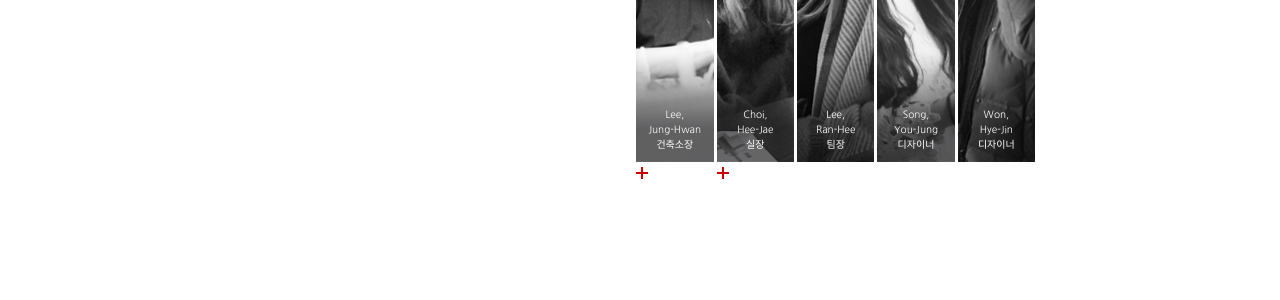
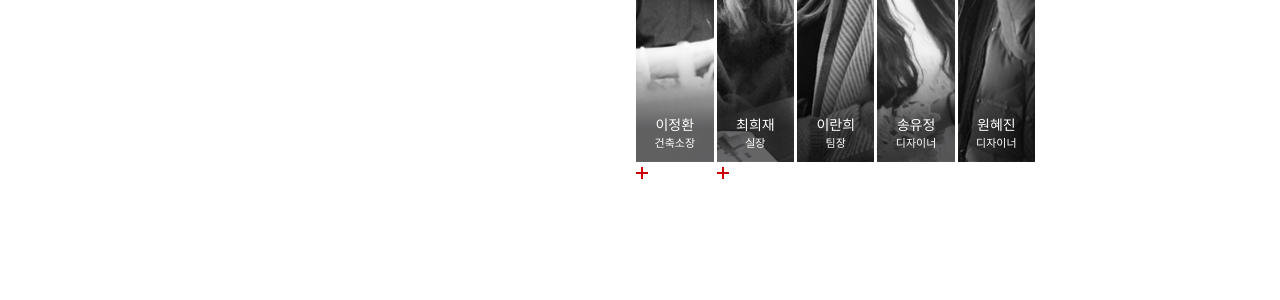
Before and after one commit to space4for/space4for.github.io, a Jekyll site: the page built from people.html, in a window 1280 px wide. Shown: the part 437-737 px from the top of the page. Built offline with Jekyll 4.4.1, drawn with Linux system fonts in a browser that asks for light colours; nearby versions of some CDN libraries.

Commit message:
people, about, project

```diff
--- a/_config.yml
+++ b/_config.yml
@@ -10,8 +10,7 @@ title: Make Better Space 4 All
 short_title: SPACE4
 email: space4@space4.co.kr
 description: > # this means to ignore newlines until "baseurl:"
-  SPACE4는 우리 모두가 보다 좋은 공간을 누릴 수 있기를 꿈꾸는 공간디자인 전문 스튜디오 입니다.
-  "모두가 꿈꾸는 공간의 가치, SPACE4가 실현합니다."
+  스페이스4는 우리의 더 나은 삶을 디자인하는 공간 설계 스튜디오입니다.
 baseurl: "" # the subpath of your site, e.g. /blog
 url: "" # the base hostname & protocol for your site
 facebook_username: SPACE4-275414592487427
--- a/_sass/_layout.scss
+++ b/_sass/_layout.scss
@@ -431,9 +431,13 @@ body.nav-open .site-nav .menu-icon span:after { top: -1px; -webkit-transform: ro
 		bottom:10px;
 		width:100%;
 		color: white;
-		font-size:10px;
+		font-size:14px;
 		vertical-align: bottom;
 		z-index:10;
+	}
+
+	.people_title {
+		font-size: 11px;
 	}
 }
 
@@ -476,7 +480,7 @@ body.nav-open .site-nav .menu-icon span:after { top: -1px; -webkit-transform: ro
 	float:left;
 	font-size:0.9em;
 	width: calc(100% - 355px);
-	height:590px;
+	//height:590px;
 
 	table, tr, td {
 		padding:0;
@@ -556,7 +560,7 @@ body.nav-open .site-nav .menu-icon span:after { top: -1px; -webkit-transform: ro
 		display: block;
 		float: none;
 		width: 100%;
-		height:50vh;
+		//height:50vh;
 
 		table {
 			width: 100%;
--- a/about.html
+++ b/about.html
@@ -36,7 +36,7 @@ layout : base
 				<img src='{{ "/assets/images/about.png" | prepend: site.baseurl | prepend: site.url }}'></img>
 				<br><br>
 				<div>
-				스페이스4는 모두의 더 좋은 삶을 위해 공간을 디자인하는 설계 전문 스튜디오입니다.
+				{{ site.description }}
 				</div>
 			</div>
 		</div>
--- a/people.html
+++ b/people.html
@@ -44,8 +44,10 @@ layout : base
 								<div class="container" style="background-image: url({{ member.image }})">
 									<img class="people_bwimage" src="{{ member.bwimage}}"/>
 									<div class="people_lable">
-										{{member.name-en}}<br>
+										{{member.name}}<br>
+										<div class="people_title">
 										{{member.title}}
+										</div>
 									</div>
 								</div>
 
@@ -67,6 +69,7 @@ layout : base
 						<div class="row">
 							<div class="pf-col1 pf-name">이정환</div><div class="pf-col2 pf-name-eng">Lee, Jung-Hwan</div>
 						</div>
+						<br>
 						<div class="row">
 							<div class="pf-col1"></div><div class="pf-col2">홍익대학교 공과대학 건축학과 졸업</div>
 						</div>
@@ -92,6 +95,7 @@ layout : base
 						<div class="row">
 							<div class="pf-col1 pf-name">최희재</div><div class="pf-col2 pf-name-eng">Choi, Hee-Jae</div>
 						</div>
+						<br>
 						<div class="row">
 							<div class="pf-col1"></div><div class="pf-col2">경희대학교 주거환경학과 졸업</div>
 						</div>
--- a/profile.html
+++ b/profile.html
@@ -117,6 +117,7 @@ layout : base
 						<div class="row">
 							<div class="pf-col1 pf-name">정찬영</div><div class="pf-col2 pf-name-eng">Chung, Chan-Young</div>
 						</div>
+						<br>
 						<div class="row">
 							<div class="pf-col1"></div><div class="pf-col2">홍익대학교 공과대학 건축학과 졸업</div>
 						</div>
```
